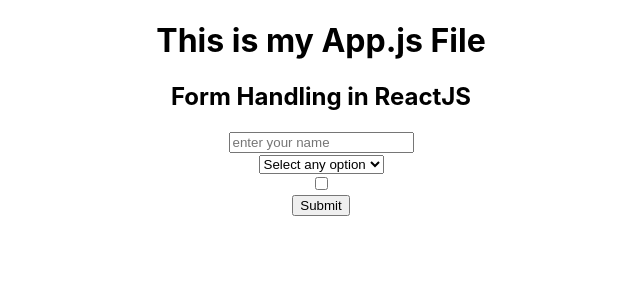
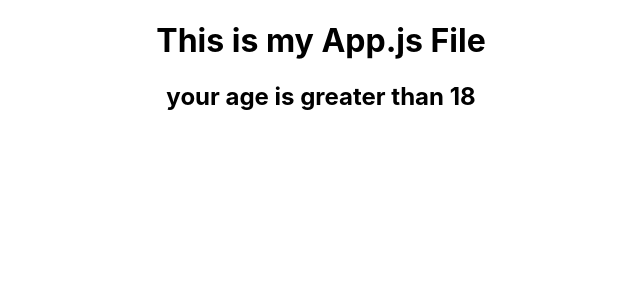
Before and after one commit to Farhan559/React_Project, a React (Create React App) app: page / in a window 1280 px wide. Shown: the top 300 px of the page, without its empty margins (319-959 px from the left). Built offline with nearby package versions, Linux system fonts and the light colour scheme.

Commit message:
feat: Conditional rendering

```diff
--- a/src/App.js
+++ b/src/App.js
@@ -1,6 +1,7 @@
 // import React,{useState} from 'react';
 import './App.css';
-import FormHandling from './components/FormHandling';
+import ConditionalRenderig from './components/ConditionalRenderig';
+// import FormHandling from './components/FormHandling';
 // import HideShowToggle from './components/HideShowToggle';
 // import PropsFunCom from './components/PropsFunCom';
 // import GetInputFieldVal from './components/GetInputFieldVal';
@@ -20,7 +21,8 @@
       {/* <button onClick={()=>{setName('Ali')}}>Click ME</button> */}
       {/* <GetInputFieldVal /> */}
       {/* <HideShowToggle /> */}
-      <FormHandling />
+      {/* <FormHandling /> */}
+      <ConditionalRenderig />
     </div>
   );
 }
--- /dev/null
+++ b/src/components/ConditionalRenderig.jsx
@@ -0,0 +1,14 @@
+import React,{useState} from 'react'
+
+function ConditionalRenderig() {
+    const [age , setAge] = useState(29);
+  return (
+    <div>
+        {
+            age > 18 ? <h2>your age is greater than 18</h2> : <h2>your age is less than 18</h2>
+        }
+    </div>
+  )
+}
+
+export default ConditionalRenderig
```
